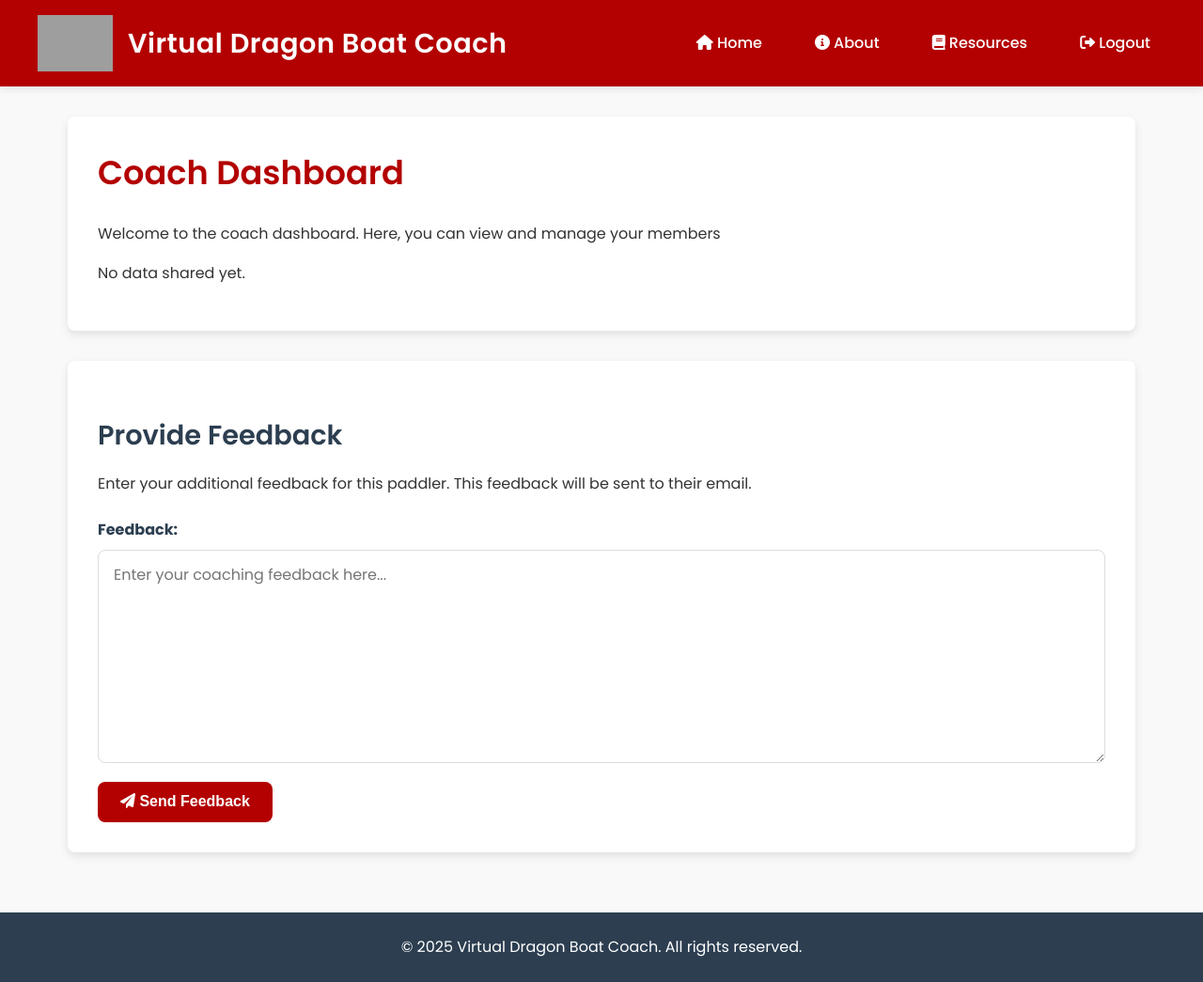
After one commit to JamesParkGH/Virtual_Dragon_Boat_Coach, a Flask app: template src/templates/coachDashboard.html in a window 1280 px wide. The commit adds this page. Shown: the whole page at 94% size. Run offline with Flask 3, Linux system fonts and the light colour scheme; the template is opened without the code that fills it, so the values that code supplies are empty; grey boxes are pictures that could not be loaded.

Commit message:
coach flow draft

```diff
--- a/requirements.txt
+++ b/requirements.txt
@@ -1,3 +1,6 @@
+flask
+requests
+python-decouple
 ultralytics
 opencv-python
 numpy
--- a/src/app.py
+++ b/src/app.py
@@ -1,4 +1,6 @@
 import os
+import re
+import sqlite3
 from flask import Flask, render_template, request, redirect, url_for, session, flash
 import subprocess
 import requests
@@ -6,9 +8,42 @@ import ast
 from decouple import config
 from utilsAPI import get_api_url
 from feedbackCompiler import compile_feedback
+import smtplib
+from email.mime.multipart import MIMEMultipart
+from email.mime.text import MIMEText
 
 app = Flask(__name__)
 app.secret_key = 'your_secret_key'  # Required for session management
+
+DB_PATH = os.path.join(os.path.dirname(os.path.abspath(__file__)), 'vdbc.db')
+EMAIL_CONFIG = {
+    'SMTP_SERVER': "smtp.gmail.com",  # Change as needed
+    'SMTP_PORT': 587,  # For TLS
+    'SENDER_EMAIL': "your-app-email@example.com",  # Replace with your app's email
+    'SENDER_PASSWORD': "your-app-password"  # Replace with app password
+}
+
+def init_db():
+    """Initialize the database with minimal tables."""
+    conn = sqlite3.connect(DB_PATH)
+    cursor = conn.cursor()
+
+    # Create a simple table for shared data
+    cursor.execute('''
+    CREATE TABLE IF NOT EXISTS shared_sessions (
+        id INTEGER PRIMARY KEY AUTOINCREMENT,
+        username TEXT NOT NULL UNIQUE,
+        session_url TEXT NOT NULL,
+        trial_name TEXT NOT NULL,
+        email TEXT NOT NULL
+    )
+    ''')
+
+    conn.commit()
+    conn.close()
+
+# Call this function when the app starts
+init_db()
 
 UPLOAD_FOLDER = 'uploads'
 if not os.path.exists(UPLOAD_FOLDER):
@@ -49,6 +84,7 @@ def login():
             token = get_token(username, password)
             if token:
                 session['token'] = token  # Store token in session
+                session['username'] = username  # Store username in session
                 return redirect(url_for('home'))
         except Exception:
             return render_template("login.html", error="Login failed: incorrect username or password.")
@@ -59,6 +95,10 @@ def login():
 def coach_login():
     success = request.args.get('success')
 
+    # Hardcoded coach credentials
+    COACH_USERNAME = "coach"
+    COACH_PASSWORD = "coach"
+
     if request.method == 'POST':
         vdbc_username = request.form.get('username')
         vdbc_password = request.form.get('password')
@@ -66,47 +106,15 @@ def coach_login():
         if not vdbc_username or not vdbc_password:
             return render_template("coachLogin.html", error="Please enter both username and password.")
 
-        user = verify_vdbc_credentials(vdbc_username, vdbc_password)
-        if user and user['position'] == 'coach':
-            session['token'] = user['token']  # Store token in session
-            session['position'] = user['position']  # Store user position in session
+        if vdbc_username == COACH_USERNAME and vdbc_password == COACH_PASSWORD:
+            session['token'] = "coach_token"  # Store a hardcoded token in session
+            session['position'] = 'coach'  # Store user position in session
             return redirect(url_for('coach_dashboard'))
         else:
-            return render_template("coachLogin.html", error="Login failed: incorrect username or password or you are not registered as a coach.")
+            return render_template("coachLogin.html", error="Login failed: This does not match coach credentials.")
 
     return render_template("coachLogin.html", success=success)
 
-@app.route('/create-coach-account', methods=['GET', 'POST'])
-def create_coach_account():
-    if request.method == 'POST':
-        vdbc_username = request.form.get('vdbc_username')
-        vdbc_password = request.form.get('vdbc_password')
-        confirm_password = request.form.get('confirm_password')
-
-        # Check if username already exists
-        users = session.get('users', {})
-        if vdbc_username in users:
-            return render_template("createAccount.html", error="Username already exists. Please choose another.")
-
-        # Verify passwords match
-        if vdbc_password != confirm_password:
-            return render_template("createAccount.html", error="Passwords do not match.")
-
-        # Create a token for the new coach (for simplicity, using username as token)
-        user_token = vdbc_username
-
-        # Store coach data (for simplicity, storing in session; in production, use a database)
-        session['users'] = session.get('users', {})
-        session['users'][vdbc_username] = {
-            'vdbc_password': vdbc_password,
-            'position': 'coach',
-            'token': user_token
-        }
-
-        # Redirect with success message
-        return redirect(url_for('coach_login', success="Coach account created successfully! You can now log in."))
-
-    return render_template("createAccount.html")
 @app.route('/logout')
 def logout():
     session.pop('token', None)  # Remove token from session
@@ -180,6 +188,126 @@ def start_analyze():
     except subprocess.CalledProcessError as e:
         return render_template("index.html", error=f"There was an error processing the session URL: {str(e)}")
 
+@app.route('/share-data', methods=['POST'])
+def share_data():
+    if 'token' not in session:
+        return redirect(url_for('login'))
+
+    email = request.form.get('email')
+    username = session.get('username', "Unknown User")
+    # session_url = session.get('session_url')
+    # trial_name = session.get('trial_name')
+
+     # Use arbitrary values for testing
+    session_url = "https://app.opencap.ai/session/test-session-123"
+    trial_name = "test-trial-paddler"
+
+
+    # Email validation
+    email_regex = r'^[a-zA-Z0-9._%+-]+@[a-zA-Z0-9.-]+\.[a-zA-Z]{2,}$'
+    if not re.match(email_regex, email):
+        return render_template("index.html",
+                              error_share="Please enter a valid email address with proper domain (e.g., example@domain.com).")
+
+    # Store in database
+    conn = sqlite3.connect(DB_PATH)
+    cursor = conn.cursor()
+
+        # Check if an entry already exists for the user
+    cursor.execute("SELECT * FROM shared_sessions WHERE username = ?", (username,))
+    existing_entry = cursor.fetchone()
+
+    if existing_entry:
+        # Update the existing entry
+        cursor.execute('''
+            UPDATE shared_sessions
+            SET session_url = ?, trial_name = ?, email = ?
+            WHERE username = ?
+        ''', (session_url, trial_name, email, username))
+    else:
+        # Add a new entry
+        cursor.execute('''
+            INSERT INTO shared_sessions (username, session_url, trial_name, email)
+            VALUES (?, ?, ?, ?)
+        ''', (username, session_url, trial_name, email))
+
+    conn.commit()
+    conn.close()
+
+    # Return to index with success data to display
+    return render_template("index.html",
+                          success_info="Session shared successfully!",
+                          share_success=True)
+
+@app.route('/coach-dashboard')
+def coach_dashboard():
+    if 'token' not in session or session.get('position') != 'coach':
+        return redirect(url_for('coach_login'))
+
+    # Get users who have shared sessions with emails from database
+    conn = sqlite3.connect(DB_PATH)
+    conn.row_factory = sqlite3.Row  # This enables column access by name
+    cursor = conn.cursor()
+
+    # Only select sessions where email is not null
+    cursor.execute('''
+        SELECT username, session_url, trial_name, email
+        FROM shared_sessions
+        WHERE email IS NOT NULL
+    ''')
+
+    shared_sessions = cursor.fetchall()
+    conn.close()
+
+    # Group sessions by username
+    grouped_sessions = {}
+    for session_data in shared_sessions:
+        username = session_data['username']
+        if username not in grouped_sessions:
+            grouped_sessions[username] = []
+
+        grouped_sessions[username].append({
+            'session_url': session_data['session_url'],
+            'trial_name': session_data['trial_name'],
+            'email': session_data['email']
+        })
+
+    return render_template("coachDashboard.html", grouped_sessions=grouped_sessions)
+
+@app.route('/coach-view-analysis', methods=['POST'])
+def coach_view_analysis():
+
+    session_url = request.form.get('session_url')
+    trial_name = request.form.get('trial_name')
+    email = request.form.get('email')
+
+    if not session_url or not trial_name:
+        flash("Missing session URL or trial name")
+        return redirect(url_for('coach_dashboard'))
+
+    # Just print out the details for now
+    details = f"Email: {email}<br>Session URL: {session_url}<br>Trial Name: {trial_name}"
+    flash(details)
+
+    return redirect(url_for('coach_dashboard'))
+
+@app.route('/clear-database', methods=['POST'])
+def clear_database():
+    if 'token' not in session or session.get('position') != 'coach':
+        return redirect(url_for('coach_login'))
+
+    conn = sqlite3.connect(DB_PATH)
+    cursor = conn.cursor()
+
+    # Clear all entries from the shared_sessions table
+    cursor.execute('DELETE FROM shared_sessions')
+
+    conn.commit()
+    conn.close()
+
+    flash("Database cleared successfully.")
+    return redirect(url_for('coach_dashboard'))
+
 @app.route('/feedback')
 def feedback():
     if 'token' not in session:
@@ -197,6 +325,116 @@ def feedback():
                           analysis_result=analysis_result,
                           feedback=feedback_data,
                           opencap_url=opencap_url)
+
+@app.route('/send-feedback', methods=['POST'])
+def send_feedback():
+    if 'token' not in session or session.get('position') != 'coach':
+        return redirect(url_for('coach_login'))
+
+    # instead of request.form, need to get from session.
+    form_data = {
+        'recipient_email': request.form.get('recipient_email', '').strip(),
+        'recipient_username': request.form.get('recipient_username', '').strip(),
+        'feedback': request.form.get('feedback', '').strip(),
+        'focus_areas': request.form.get('focus_areas', '').strip()
+    }
+
+    # Validate required fields
+    if not form_data['recipient_email'] or not form_data['feedback']:
+        flash("Email address and feedback message are required")
+        return redirect(url_for('coach_dashboard'))
+
+    # Basic email validation
+    email_regex = r'^[a-zA-Z0-9._%+-]+@[a-zA-Z0-9.-]+\.[a-zA-Z]{2,}$'
+    if not re.match(email_regex, form_data['recipient_email']):
+        flash("Please enter a valid email address")
+        return redirect(url_for('coach_dashboard'))
+
+    # Pre-process the text replacements outside the f-string
+    feedback_html = form_data['feedback'].replace('\n', '<br>')
+    focus_areas_html = form_data['focus_areas'].replace('\n', '<br>') if form_data['focus_areas'] else ''
+
+    # Create email content
+    subject = "Your Dragon Boat Paddling Feedback"
+
+    html_content = f"""
+    <html>
+    <body>
+        <h2>Dragon Boat Technique Feedback</h2>
+        <p>Hello {form_data['recipient_username'] or 'Paddler'},</p>
+        <p>Your coach has provided the following feedback on your paddling technique:</p>
+
+        <div style="background-color: #f5f5f5; padding: 15px; border-left: 4px solid #8B0000;">
+            <h3>Coach's Feedback:</h3>
+            <p>{feedback_html}</p>
+        </div>
+    """
+
+    # Add focus areas section if provided
+    if focus_areas_html:
+        html_content += f"""
+        <div style="margin-top: 20px;">
+            <h3>Areas to Focus On:</h3>
+            <p>{focus_areas_html}</p>
+        </div>
+        """
+
+    # Add footer
+    html_content += """
+        <p style="margin-top: 20px;">Keep up the good work!</p>
+        <p>Virtual Dragon Boat Coach Team</p>
+    </body>
+    </html>
+    """
+
+    # Send email using helper function
+    success, message = send_email(
+        form_data['recipient_email'],
+        subject,
+        html_content
+    )
+
+    if success:
+        flash(f"Feedback sent successfully to {form_data['recipient_username']} ({form_data['recipient_email']})")
+    else:
+        flash(f"Error sending email: {message}")
+
+    return redirect(url_for('coach_dashboard'))
+
+def send_email(recipient_email, subject, html_content, sender_name="Virtual Dragon Boat Coach"):
+    """
+    Helper function to send emails
+
+    Args:
+        recipient_email (str): Email address of the recipient
+        subject (str): Email subject line
+        html_content (str): HTML formatted email body
+        sender_name (str): Name to display as sender
+
+    Returns:
+        tuple: (success, message) - success is boolean, message is error message if any
+    """
+    try:
+        # Create message container
+        msg = MIMEMultipart('alternative')
+        msg['Subject'] = subject
+        msg['From'] = f"{sender_name} <{EMAIL_CONFIG['SENDER_EMAIL']}>"
+        msg['To'] = recipient_email
+
+        # Attach HTML content
+        msg.attach(MIMEText(html_content, 'html'))
+
+        # Connect to server and send
+        server = smtplib.SMTP(EMAIL_CONFIG['SMTP_SERVER'], EMAIL_CONFIG['SMTP_PORT'])
+        server.starttls()  # Secure the connection
+
+        server.login(EMAIL_CONFIG['SENDER_EMAIL'], EMAIL_CONFIG['SENDER_PASSWORD'])
+        server.sendmail(EMAIL_CONFIG['SENDER_EMAIL'], recipient_email, msg.as_string())
+        server.quit()
+
+        return True, "Email sent successfully"
+    except Exception as e:
+        return False, str(e)
 
 @app.route('/generate-graph', methods=['POST'])
 def generate_graph():
--- /dev/null
+++ b/src/templates/coachDashboard.html
@@ -0,0 +1,86 @@
+<!DOCTYPE html>
+<html lang="en">
+<head>
+    <meta charset="UTF-8">
+    <meta name="viewport" content="width=device-width, initial-scale=1.0">
+    <title>Coach Dashboard - Virtual Dragon Boat Coach</title>
+    <link rel="stylesheet" href="{{ url_for('static', filename='styles.css') }}">
+    <link rel="stylesheet" href="https://cdnjs.cloudflare.com/ajax/libs/font-awesome/6.0.0-beta3/css/all.min.css">
+</head>
+<body>
+    <header>
+        <div class="header-content">
+            <div class="logo-container">
+                <img src="https://static.wixstatic.com/media/90c0a3_82c43324b646429ea5117b9c10018156~mv2.png/v1/crop/x_0,y_0,w_8769,h_6859/fill/w_345,h_270,al_c,q_85,usm_0.66_1.00_0.01,enc_avif,quality_auto/DB_Logo_2017_Maroon_LightBG%20(1).png" alt="VDBC Logo" class="logo">
+                <span class="site-title">Virtual Dragon Boat Coach</span>
+            </div>
+            <nav>
+                <ul>
+                    <li><a href="{{ url_for('home') }}"><i class="fas fa-home"></i> Home</a></li>
+                    <li><a href="{{ url_for('about') }}"><i class="fas fa-info-circle"></i> About</a></li>
+                    <li><a href="{{ url_for('resources') }}"><i class="fas fa-book"></i> Resources</a></li>
+                    <li><a href="{{ url_for('logout') }}"><i class="fas fa-sign-out-alt"></i> Logout</a></li>
+                </ul>
+            </nav>
+        </div>
+    </header>
+    <main>
+        <div class="container">
+            <h1>Coach Dashboard</h1>
+            <p>Welcome to the coach dashboard. Here, you can view and manage your members</p>
+
+            <!-- Button to clear the database
+            <form action="{{ url_for('clear_database') }}" method="POST" style="margin-bottom: 20px;">
+                <button type="submit" class="btn btn-danger">Clear Database</button>
+            </form>
+             -->
+
+            <!-- Placeholder for members -->
+            {% if grouped_sessions %}
+                <div>
+                    {% for username, sessions in grouped_sessions.items() %}
+                        <div class="container">
+                            <h3>{{ username }}</h3>
+                            {% for session in sessions %}
+                                <p>Email: {{ session.email }}</p>
+                                <p>Session URL: {{ session.session_url }}</p>
+                                <p>Trial Name: {{ session.trial_name }}</p>
+                            {% endfor %}
+                            <form action="{{ url_for('coach_view_analysis') }}" method="POST">
+                                <button type="submit" class="btn-view">
+                                <i class="fas fa-chart-bar"></i> View Analysis
+                            </button>
+                            </form>
+                        </div>
+                    {% endfor %}
+                </div>
+            {% else %}
+                <p>No data shared yet.</p>
+            {% endif %}
+        </div>
+        <div class="container feedback-container">
+            <h2>Provide Feedback</h2>
+            <p>Enter your additional feedback for this paddler. This feedback will be sent to their email.</p>
+
+            <form action="{{ url_for('send_feedback') }}" method="POST">
+                <input type="hidden" name="recipient_email" value="{{ analysis_details.email if analysis_details else '' }}">
+                <input type="hidden" name="recipient_username" value="{{ analysis_details.username if analysis_details else '' }}">
+
+                <div class="form-group">
+                    <label for="feedback-text"><strong>Feedback:</strong></label>
+                    <textarea id="feedback-text" name="feedback" class="feedback-textarea" placeholder="Enter your coaching feedback here..." rows="8"></textarea>
+                </div>
+
+                <div class="form-actions">
+                    <button type="submit" class="btn-send">
+                        <i class="fas fa-paper-plane"></i> Send Feedback
+                    </button>
+                </div>
+            </form>
+        </div>
+    </main>
+    <footer>
+        <p>&copy; 2025 Virtual Dragon Boat Coach. All rights reserved.</p>
+    </footer>
+</body>
+</html>
--- a/src/templates/coachlogin.html
+++ b/src/templates/coachlogin.html
@@ -23,7 +23,6 @@
             </div>
             <button type="submit"><i class="fas fa-sign-in-alt"></i> Sign In</button>
         </form>
-        <p class="text-center" style="margin-top: 1.5rem;">Don't have a coach account? <a href="{{ url_for('create_coach_account') }}" style="color: var(--primary-color); font-weight: 600;">Create an Account</a></p>
         {% if error %}
             <p class="alert alert-error"><i class="fas fa-exclamation-circle"></i> {{ error }}</p>
         {% elif success %}
```
Also changed, not shown: src/database.py (added, +26 -0 lines), src/static/styles.css (+31 -0 lines), src/templates/createAccount.html (deleted, +0 -34 lines), src/templates/index.html (+34 -0 lines), src/vdbc.db (added).
